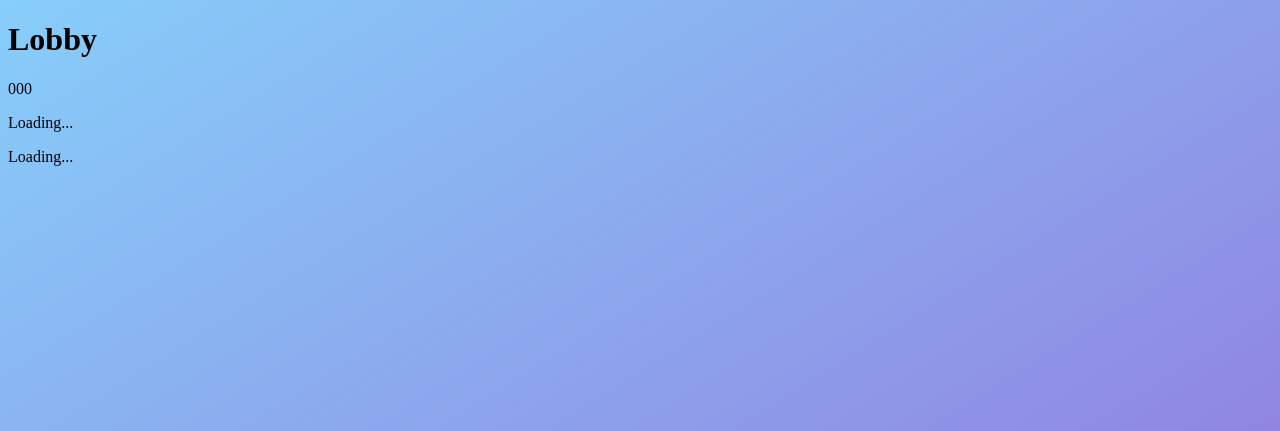
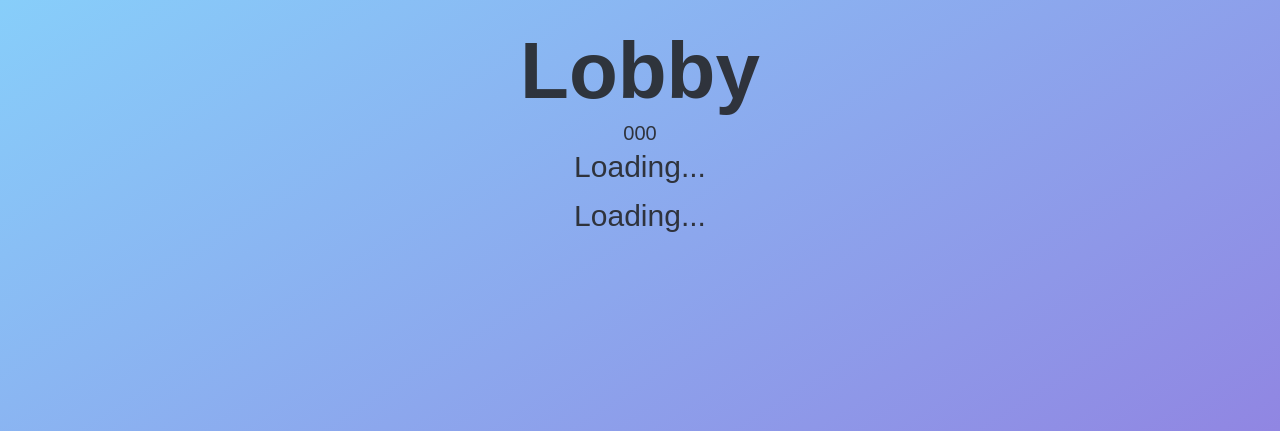
Before and after one commit to Scooney6/Idea-Tank, a Flask app: template my_app/templates/lobby.html in a window 1280 px wide. Shown: the top 431 px of the page. Run offline with Flask 2, Linux system fonts and the light colour scheme; the template is opened without the code that fills it: most values are stand-ins (such as "Sample title", 1, 10 or a date in 2020); some libraries are stand-ins or nearby versions.

Commit message:
Finish basic styling for all pages

```diff
--- a/my_app/static/styles/main.css
+++ b/my_app/static/styles/main.css
@@ -2,11 +2,12 @@ html {
   min-height:100%
 }
 body {
-  background-color:#202020;
+  background-color: lightskyblue;
   background-image:linear-gradient(to bottom right, lightskyblue, mediumpurple);
 }
 .title {
-  margin-top: 15%;
+  margin-top: 2%;
+  margin-bottom: 20px;
   text-align: center;
   font-family: Arial, Helvetica, sans-serif;
   color: #202020DD;
@@ -16,5 +17,31 @@ body {
   display: flex;
   justify-content: center;
 }
+.code {
+  margin-top: -15px;
+  text-align: center;
+  font-family: Arial, Helvetica, sans-serif;
+  color: #202020DD;
+  font-size: 20px;
+}
+.names {
+  margin-top: -15px;
+  text-align: center;
+  font-family: Arial, Helvetica, sans-serif;
+  color: #202020DD;
+  font-size: 30px;
+}
+.result {
+  text-align: center;
+  font-family: Arial, Helvetica, sans-serif;
+  color: #202020DD;
+  font-size: 50px;
+}
+.text {
+  text-align: center;
+  font-family: Arial, Helvetica, sans-serif;
+  color: #202020DD;
+  font-size: 30px;
+}
 /* I hate css */
 /* TODO: make everything not look awful? */
--- a/my_app/templates/lobby.html
+++ b/my_app/templates/lobby.html
@@ -5,23 +5,25 @@
   <link rel= "stylesheet" type= "text/css" href= "{{ url_for('static',filename='styles/main.css') }}">
 </head>
 <body>
-  <h1>Lobby</h1>
-  <p>{{ code }}</p>
+  <h1 class="title">Lobby</h1>
+  <p class="code">{{ code }}</p>
   <div>
-    <p  id="leader">Loading...</p>
-    <p  id="users">Loading...</p>
-    <button id="start" style="visibility: hidden">Start</button>
+    <p id="leader" class="names">Loading...</p>
+    <p id="users" class="names">Loading...</p>
+    <div class="centerflex"><button id="start" class="centerflex" style="visibility: hidden">Start</button></div>
     <div id="idea_submition" style="visibility: hidden">
-      <p id="topic"></p>
+      <p id="topic" class="text"></p>
+      <div class="centerflex">
       <form onsubmit="getIdea();return false">
         <input id="ideabox" type="text">
-        <input id="submitidea" type="submit">
+        <input id="submitidea" type="submit" value="Submit Idea">
       </form>
-      <p id="timer"></p>
+        </div>
+      <p id="timer" class="text"></p>
     </div>
-    <div id="ideas"></div>
+    <div id="ideas" class="text"></div>
   </div>
-  <h1 id="result"></h1>
+  <h1 id="result" class="result"></h1>
   <!-- Socketio script-->
   <script src="//cdnjs.cloudflare.com/ajax/libs/socket.io/2.2.0/socket.io.js" integrity="sha256-yr4fRk/GU1ehYJPAs8P4JlTgu0Hdsp4ZKrx8bDEDC3I=" crossorigin="anonymous"></script>
   <script src="{{ url_for('static', filename='scripts/socketio.js') }}"></script>
```
